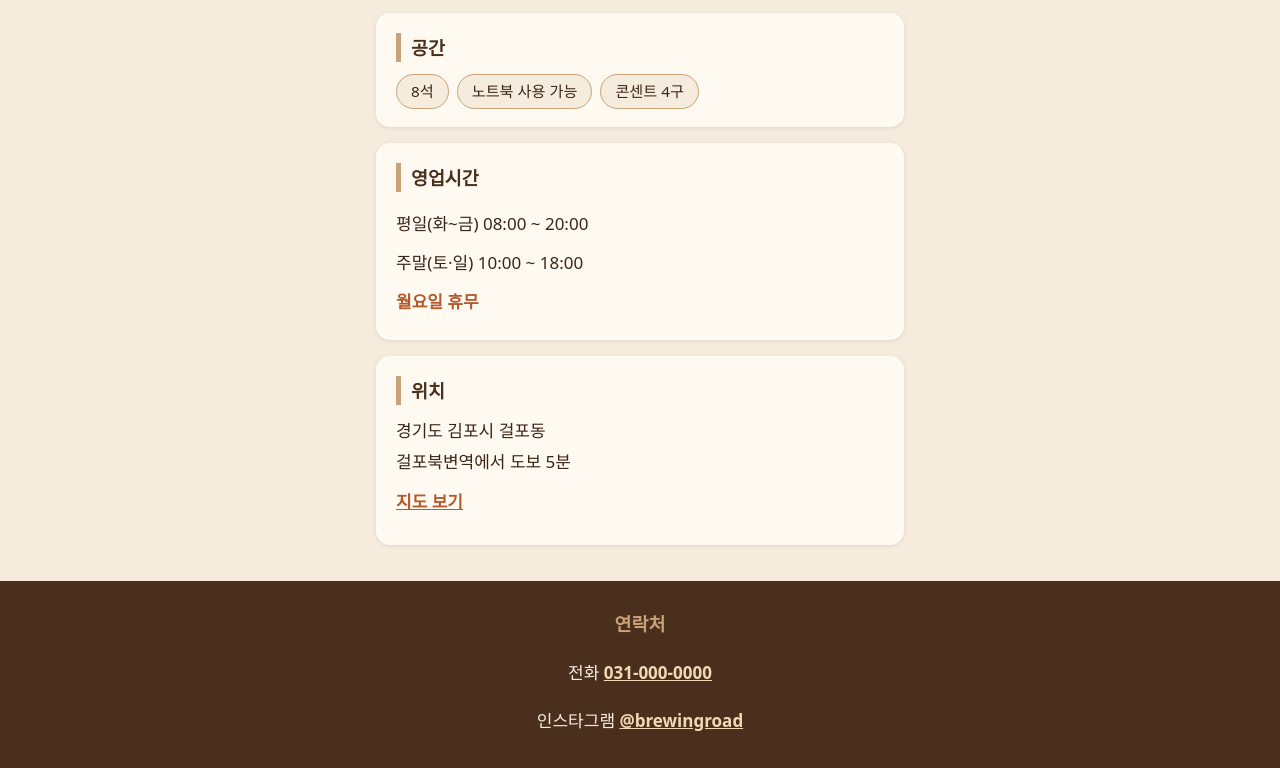
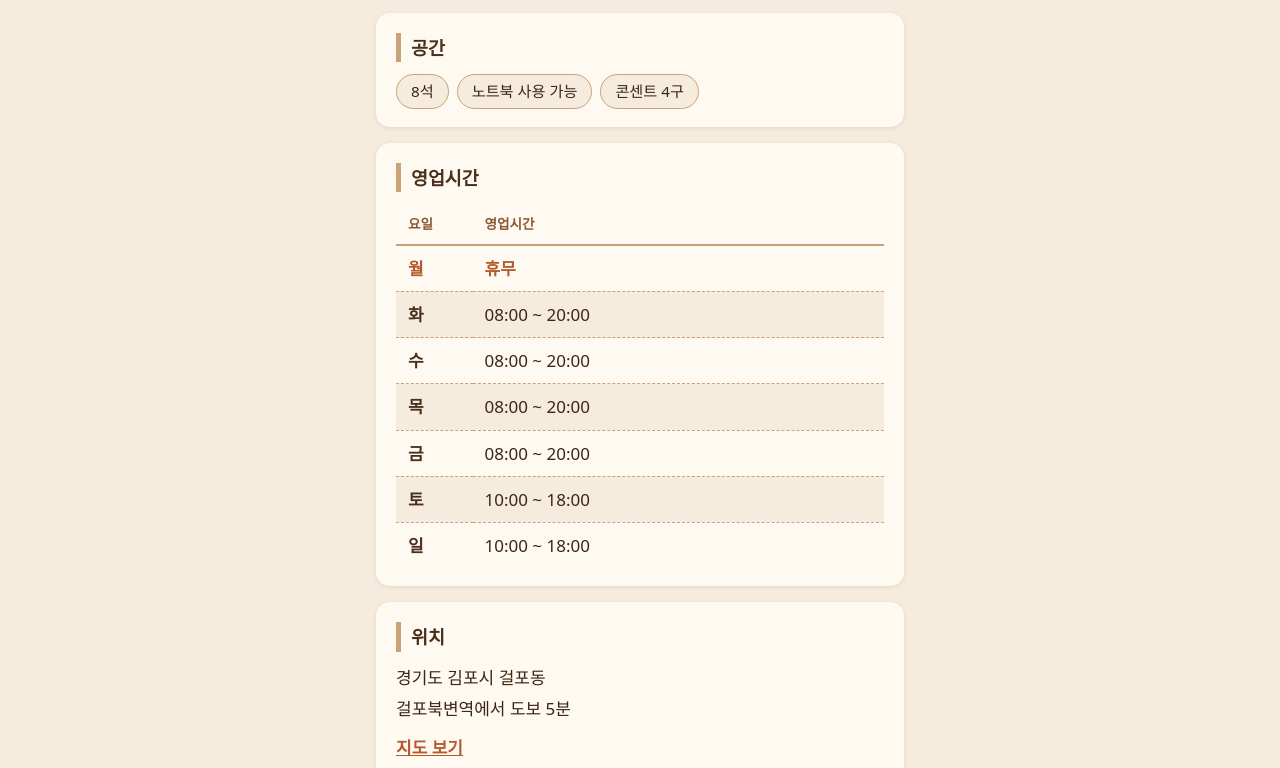
Before and after one commit to plutony-kr/Day2-Cafe-, a plain HTML site: page index.html in a window 1280 px wide. Shown: the part 565-1333 px from the top of the page. Drawn offline with Linux system fonts and the light colour scheme.

Commit message:
영업시간 테이블
Co-Authored-By: Claude Sonnet 5.5 <noreply@anthropic.com>

```diff
--- a/index.html
+++ b/index.html
@@ -125,8 +125,17 @@
       font-size: .95rem;
     }
 
-    #hours li { padding: 6px 0; }
-    #hours li:last-child { color: var(--accent); font-weight: 700; }
+    #hours table { width: 100%; border-collapse: collapse; }
+    #hours th, #hours td { padding: 9px 12px; text-align: left; }
+    #hours thead th {
+      font-size: .85rem;
+      color: var(--wood);
+      border-bottom: 2px solid var(--wood-light);
+    }
+    #hours tbody th { width: 4.5em; font-weight: 700; color: var(--wood-dark); }
+    #hours tbody tr:nth-child(even) { background: var(--cream); }
+    #hours tbody tr + tr { border-top: 1px dashed var(--wood-light); }
+    #hours tr.closed th, #hours tr.closed td { color: var(--accent); font-weight: 700; }
 
     /* 푸터 */
     footer#contact {
@@ -189,11 +198,20 @@
 
     <section id="hours">
       <h2>영업시간</h2>
-      <ul>
-        <li>평일(화~금) 08:00 ~ 20:00</li>
-        <li>주말(토·일) 10:00 ~ 18:00</li>
-        <li>월요일 휴무</li>
-      </ul>
+      <table>
+        <thead>
+          <tr><th scope="col">요일</th><th scope="col">영업시간</th></tr>
+        </thead>
+        <tbody>
+          <tr class="closed"><th scope="row">월</th><td>휴무</td></tr>
+          <tr><th scope="row">화</th><td>08:00 ~ 20:00</td></tr>
+          <tr><th scope="row">수</th><td>08:00 ~ 20:00</td></tr>
+          <tr><th scope="row">목</th><td>08:00 ~ 20:00</td></tr>
+          <tr><th scope="row">금</th><td>08:00 ~ 20:00</td></tr>
+          <tr><th scope="row">토</th><td>10:00 ~ 18:00</td></tr>
+          <tr><th scope="row">일</th><td>10:00 ~ 18:00</td></tr>
+        </tbody>
+      </table>
     </section>
 
     <section id="location">
```
